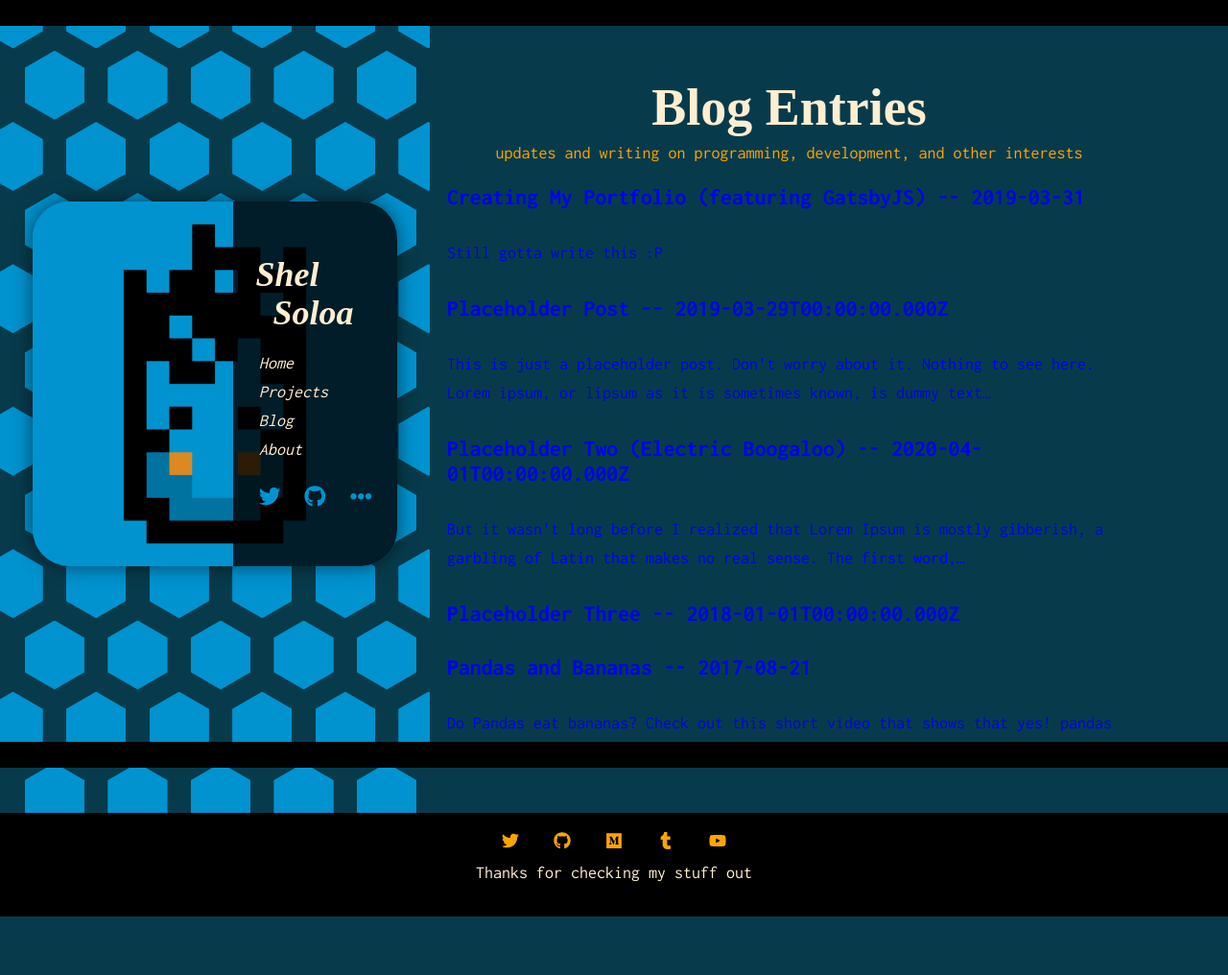
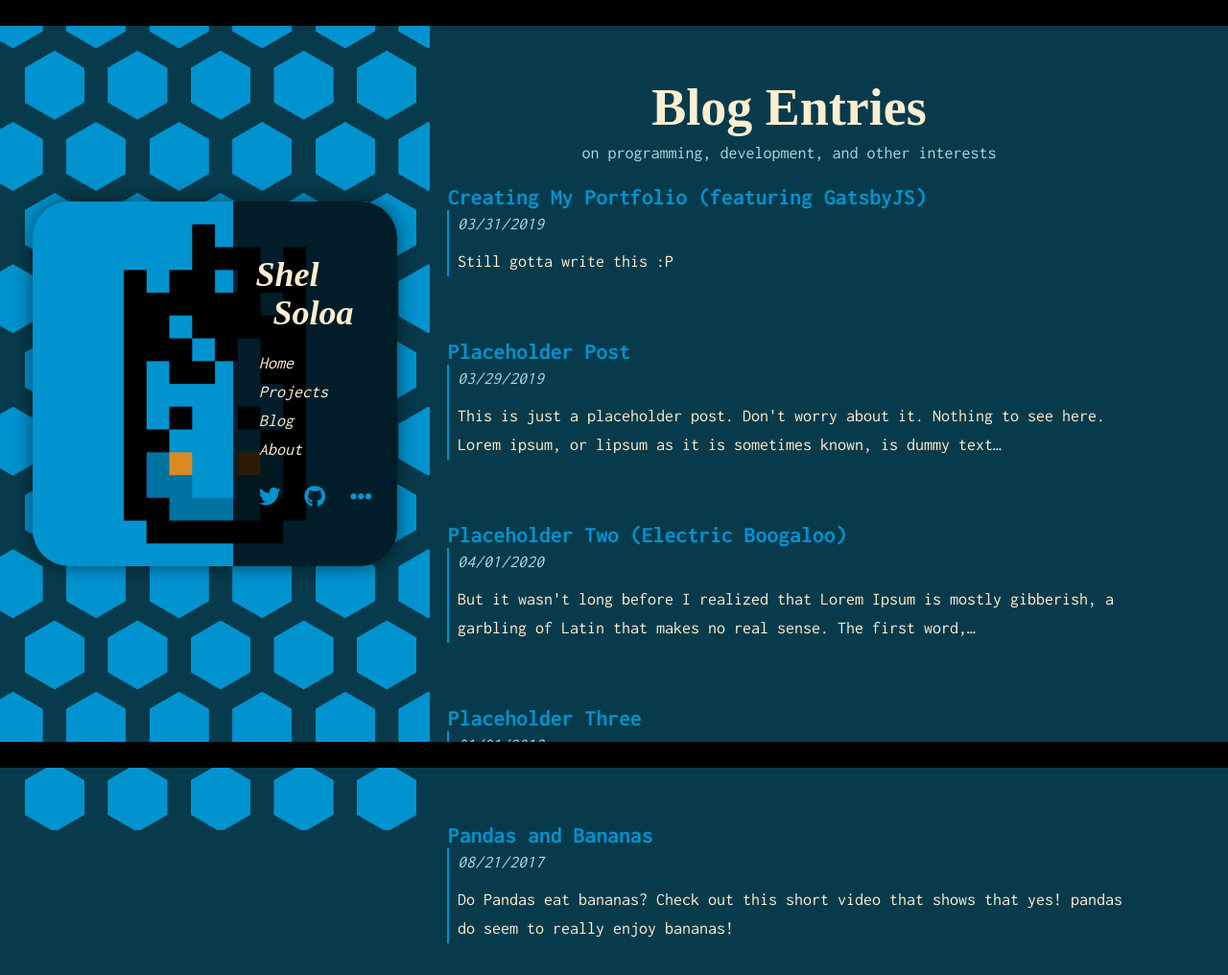
Before and after one commit to shelsoloa/shelsoloa-web, a Gatsby site: page /blog in a window 1280 px wide. Shown: the top 1016 px of the page at 96% size. Before the commit the page ends 955 px from the top, so only its background shows below. Built offline with nearby package versions, Linux system fonts and the light colour scheme; Gatsby itself is replaced by a stand-in of ours; some packages are replaced by stand-ins of ours; a web font is replaced by a local one.

Commit message:
Factored out post preview and did styling on it for index and blog

```diff
--- /dev/null
+++ b/src/components/post-components.js
@@ -0,0 +1,16 @@
+import React from "react"
+import { Link } from "gatsby"
+
+import "./post-components.scss"
+
+const PostPreview = props => (
+	<Link className='post-preview' to={props.to}>
+		<h3 class='post__title highlight'>{props.title}</h3>
+		<div class='post__inner'>
+			<p class='post__date'>{props.date}</p>
+			<p class='post__exceprt'>{props.excerpt}</p>
+		</div>
+	</Link>
+)
+
+export { PostPreview }
--- /dev/null
+++ b/src/components/post-components.scss
@@ -0,0 +1,34 @@
+@import "../styles/colors";
+
+.post-preview {
+	color: inherit;
+	display: inline-block;
+	margin-bottom: 2rem;
+	transition: all 200ms;
+
+	.post__inner {
+		border-left: 2px solid;
+		padding-left: 0.5rem;
+		transition: all 200ms;
+	}
+
+	.post__title {
+		border-left: 1px transparent solid;
+		width: 100%;
+		margin: 0;
+		transition: all 200ms;
+	}
+
+	.post__date {
+		font-style: italic;
+		margin-bottom: 0.5rem;
+	}
+}
+.post-preview:hover {
+	.post__title {
+		border-left: 0.5rem solid;
+	}
+	.post__inner {
+		border-left: 0.5rem solid;
+	}
+}
--- a/src/pages/blog.js
+++ b/src/pages/blog.js
@@ -2,18 +2,19 @@ import React from "react"
 import { Link, graphql } from "gatsby"
 
 import Layout from "../components/layout"
+import { PostPreview } from "../components/post-components"
 
 import '../styles/blog.scss'
 
 export default ({ data }) => (
-	<Layout class='blog-page' header='Blog Entries' subheader="updates and writing on programming, development, and other interests">
+	<Layout class='blog-page' header='Blog Entries' subheader="on programming, development, and other interests">
 		{data.allMarkdownRemark.edges.map(({ node }) => (
-			<div key={node.id}>
-				<Link to={node.fields.slug}>
-					<h3>{node.frontmatter.title} -- {node.frontmatter.date}</h3>
-					<p>{node.excerpt}</p>
-				</Link>
-			</div>
+			<PostPreview
+				title={node.frontmatter.title}
+				date={node.frontmatter.date}
+				excerpt={node.excerpt}
+				to={node.fields.slug}
+			/>
 		))}
 	</Layout>
 )
@@ -31,7 +32,7 @@ export const query = graphql`
 					}
 					frontmatter {
 						title
-						date
+						date(formatString: "MM/DD/YYYY")
 					}
 				}
 			}
--- a/src/pages/blog/creating-my-portfolio.md
+++ b/src/pages/blog/creating-my-portfolio.md
@@ -1,6 +1,6 @@
 ---
 title: "Creating My Portfolio (featuring GatsbyJS)"
-date: "2019-03-31"
+date: 2019-03-31
 ---
 
 Still gotta write this :P
--- a/src/styles/blog.scss
+++ b/src/styles/blog.scss
@@ -1,11 +1,35 @@
-@import 'colors.scss';
+@import 'colors';
 
 .blog-page {
 
-	$lightblue: #A8DADC;
 	$bgcolor: #EAE0D5;
 
-	content {
+	.highlight {
+		color: $highlight-color_3;
+	}
+
+	.post-preview {
+
+		.post__inner {
+			border-left-color: $highlight-color_2;
+		}
+
+		.post__title {
+			color: $highlight-color_2;
+		}
+
+		.post__date {
+			color: $highlight-color_3;
+		}
+	}
+
+	.post-preview:hover {
+		.post__title {
+			color: $highlight-color_3;
+		}
+		.post__inner {
+			border-left-color: $highlight-color_3;
+		}
 	}
 
 	.hex_container {
@@ -14,7 +38,7 @@
 		}
 
 		.hexagon:hover, .hexagon__inner:hover {
-			background: #F1FAEE;
+			background: $highlight-color_3;
 		}
 	}
 }
--- a/src/styles/colors.scss
+++ b/src/styles/colors.scss
@@ -4,8 +4,9 @@ $text-color: #FFEED0;
 
 $highlight-color_1: orange;
 $highlight-color_2: #0093CF;
-$highlight-color_3: #FF3646;
-$highlight-color_4: #EF476F;
+$highlight-color_3: #A8DADC;
+$highlight-color_4: #FF3646;
+$highlight-color_5: #EF476F;
 
 $hex_color: $highlight-color_3;
 $hex_highlight: $highlight-color_4;
```
Also changed, not shown: src/pages/index.js (+8 -5 lines), src/styles/index.scss (+5 -30 lines).
